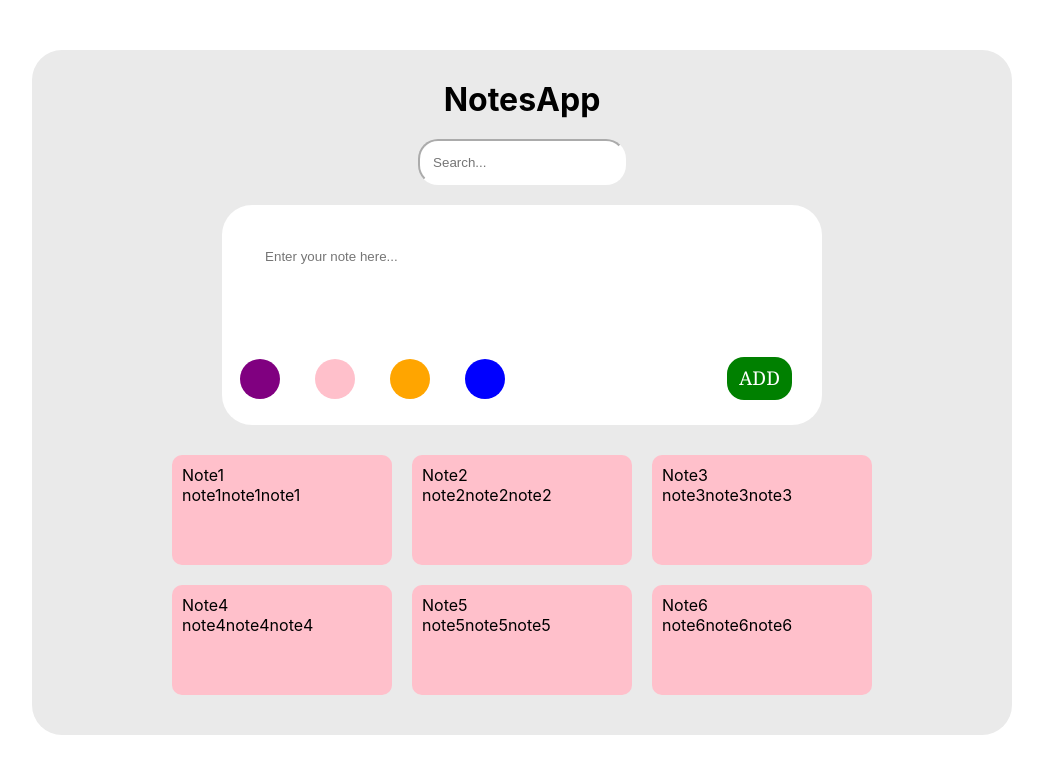
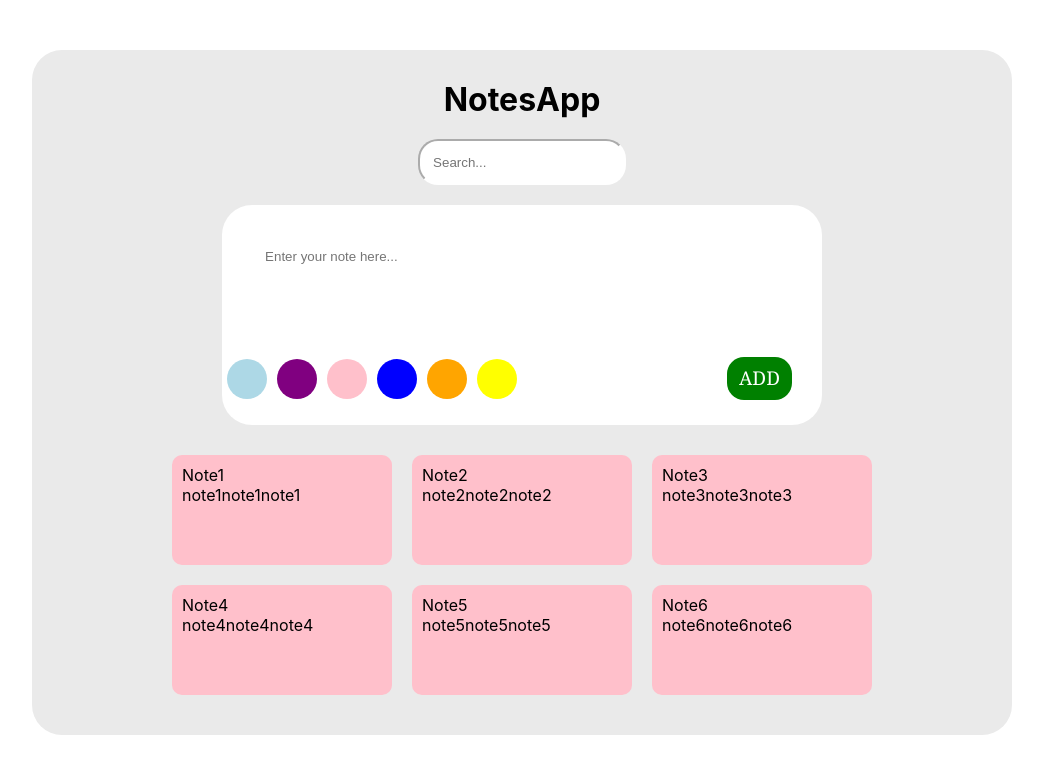
Before and after one commit to yasin-altunisik/note-app-redux, a React (Create React App) app: page / in a window 1280 px wide. Shown: the top 774 px of the page, without its empty margins (118-1161 px from the left). Built offline with nearby package versions, Linux system fonts and the light colour scheme.

Commit message:
colors component added and colors mapped from a data

```diff
--- a/src/components/AddNote.js
+++ b/src/components/AddNote.js
@@ -1,4 +1,5 @@
 import React from "react";
+import Colors from "./Colors";
 
 function AddNote() {
     return (
@@ -12,12 +13,7 @@ function AddNote() {
             </div>
 
             <div id="div1">
-                <div id="colorsSpan">
-                    <div className="colors" id="color1"></div>
-                    <div className="colors" id="color2"></div>
-                    <div className="colors" id="color3"></div>
-                    <div className="colors" id="color4"></div>
-                </div>
+                <Colors />
                 <button className="myButton">ADD</button>
             </div>
         </div>
--- /dev/null
+++ b/src/components/Colors.js
@@ -0,0 +1,22 @@
+import React from "react";
+
+function Colors() {
+    const data = [
+        { id: 1, color: "lightblue" },
+        { id: 2, color: "purple" },
+        { id: 3, color: "pink" },
+        { id: 4, color: "blue" },
+        { id: 3, color: "orange" },
+        { id: 3, color: "yellow" },
+    ]
+
+    return (
+        <div id="colorsSpan">
+            {data.map((color) => (
+                <div className="colors" key={color.id} style={{ backgroundColor: color.color }}></div>
+            ))}
+        </div>
+    )
+}
+
+export default Colors
```
